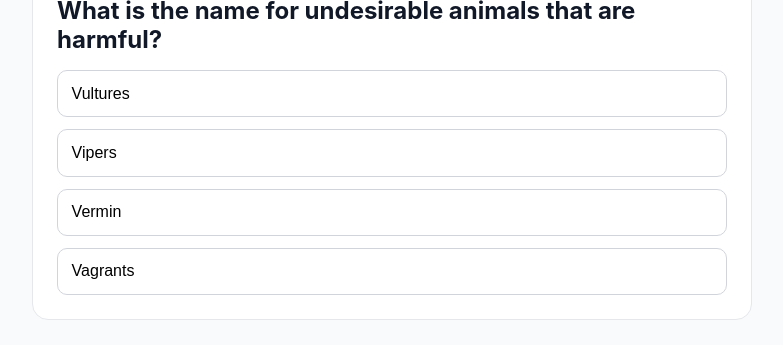
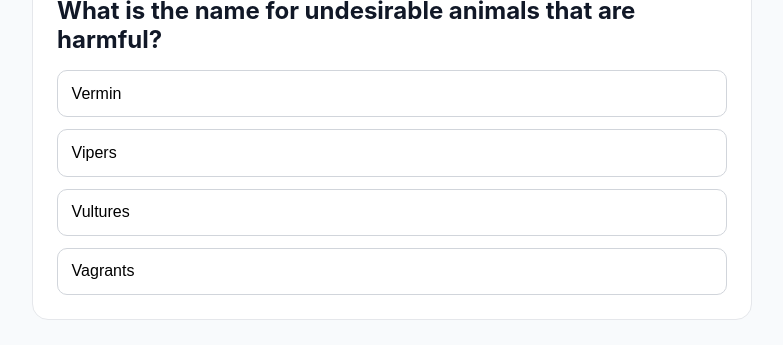
Before and after one commit to KaichenWang/trivia, a React (Vite) app: page /quiz/5IH59-IeTsk in a window 1280 px wide. Shown: the part 318-663 px from the top of the page, without its empty margins (248-1031 px from the left). Built offline with nearby package versions, Linux system fonts and the light colour scheme.

Commit message:
Randomize answers

```diff
--- a/src/pages/QuizPage.tsx
+++ b/src/pages/QuizPage.tsx
@@ -4,6 +4,15 @@ import ResumePrompt from '../components/ResumePrompt'
 import { getQuizById } from '../data/quizzes'
 import { clearQuizProgress, getQuizProgress, saveQuizProgress } from '../lib/storage'
 import type { QuizProgress } from '../types/quiz'
+
+const shuffleArray = <T,>(items: T[]) => {
+  const shuffled = [...items]
+  for (let i = shuffled.length - 1; i > 0; i -= 1) {
+    const swapIndex = Math.floor(Math.random() * (i + 1))
+    ;[shuffled[i], shuffled[swapIndex]] = [shuffled[swapIndex], shuffled[i]]
+  }
+  return shuffled
+}
 
 function QuizPage() {
   const { quizId } = useParams()
@@ -44,6 +53,15 @@ function QuizPage() {
     }
     return `Question ${currentIndex + 1} of ${totalQuestions}`
   }, [quiz, totalQuestions, currentIndex])
+
+  const displayOptions = useMemo(() => {
+    if (!currentQuestion) {
+      return []
+    }
+
+    const combinedOptions = Array.from(new Set([...currentQuestion.options, currentQuestion.answer]))
+    return shuffleArray(combinedOptions)
+  }, [currentQuestion])
 
   const resetQuizState = () => {
     setSavedProgress(null)
@@ -212,7 +230,7 @@ function QuizPage() {
           <>
             <h2>{currentQuestion?.question}</h2>
             <div className="options">
-              {currentQuestion?.options.map((option) => (
+              {displayOptions.map((option) => (
                 <button
                   key={option}
                   type="button"
```
